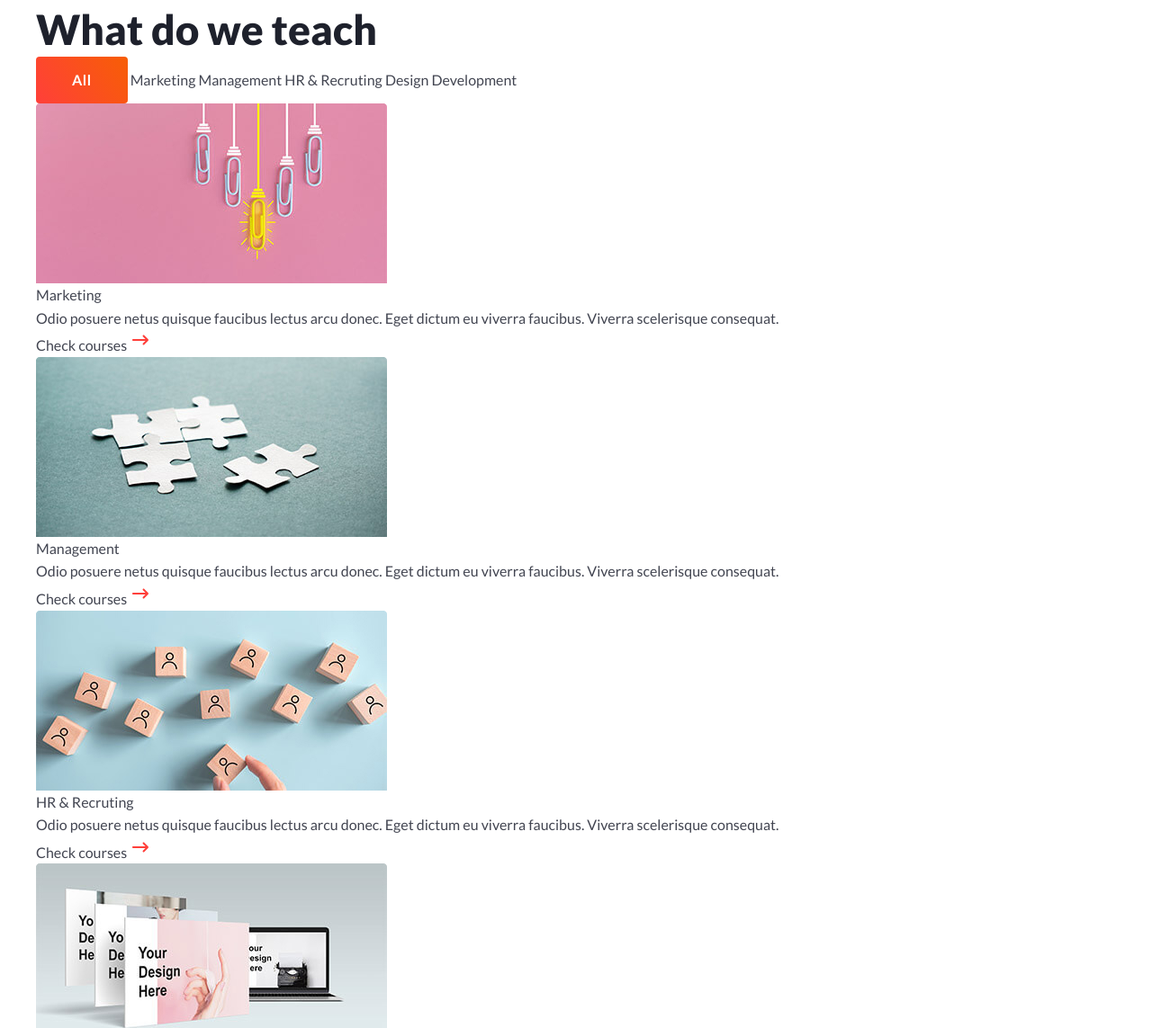
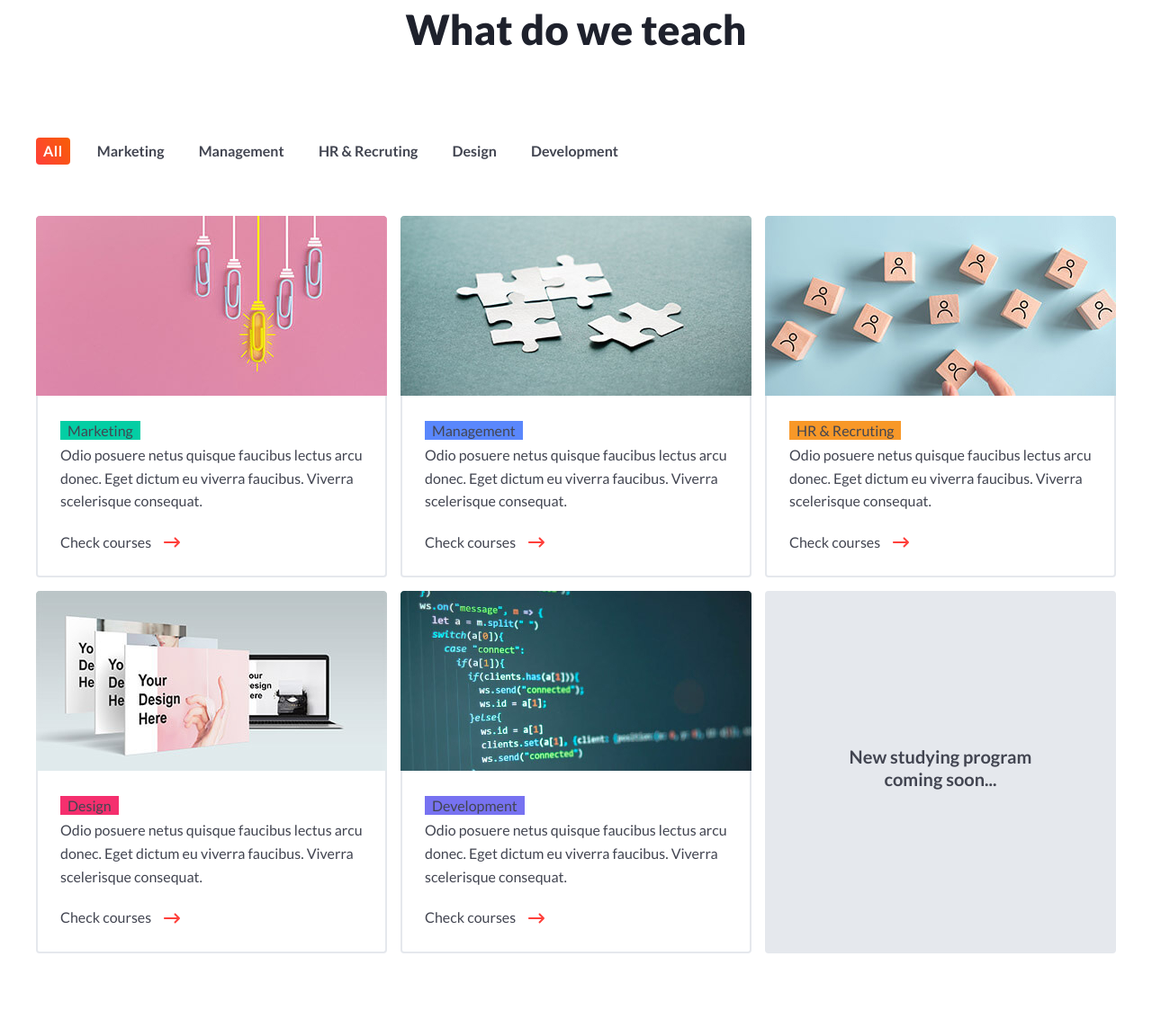
Before and after one commit to syrr66/rep1, a plain HTML site: page index.html in a window 1280 px wide. Shown: the part 2293-3436 px from the top of the page at 90% size. Drawn offline with Linux system fonts and the light colour scheme; files whose address does not match are found by name.

Commit message:
Update style.css

```diff
--- a/style.css
+++ b/style.css
@@ -377,3 +377,101 @@ html, body {
     margin-right: 16px;
     color: #FF3F3A
 }
+
+
+/* --------------------------------------------- */
+
+.services__heading {
+    margin: 0 auto 90px;
+    text-align: center;
+}
+
+.services__body {
+    padding-bottom: 178px;
+}
+
+.services__body-buttons {
+    display: flex;
+    margin-bottom: 57px;
+    justify-content: space-between;
+    max-width: 655px;
+    font-weight: 600;
+
+}
+
+.services__body-button {
+    padding: 1px 8px;
+    line-height: 28px;
+}
+
+.services__body-content {
+    display: grid;
+    grid-template: repeat(2, 1fr) / repeat(3, 1fr);
+    gap:15px;
+}
+
+.services__content-tab-grey {
+    display: flex;
+    border-radius: 4px;
+    background-color: #E5E8ED;
+    align-items: center;
+    justify-content: center;
+}
+
+.services__grey-text{
+    width: 242px;
+    height:60px;
+    font-weight: 700;
+    font-size: 20px;
+    color:#424551;
+    text-align: center;
+}
+
+.services__tab-container {
+    padding: 25px;
+    border-bottom: 2px solid #E5E8ED;
+    border-right: 2px solid #E5E8ED;
+    border-left: 2px solid #E5E8ED;
+    border-bottom-left-radius: 4px;
+    border-bottom-right-radius: 4px;
+}
+
+.services__tab-button {
+    margin-bottom: 20px;
+    padding: 1px 8px;
+    line-height: 28px;
+}
+
+
+.services__tab-text {
+    margin-bottom: 20px;
+}
+
+.services__tab-reference{
+    display: flex;
+}
+
+.services__reference-text:hover {
+    color: #FF3F3A;
+}
+
+.services__tab-reference svg{
+    align-self:end;
+    transform: translateX(11px);
+}
+
+.tab-button-1 {
+    background-color: #03CEA4;
+}
+.tab-button-2 {
+    background-color: #5A87FC;
+}
+.tab-button-3 {
+    background-color: #F89828;
+}
+.tab-button-4 {
+    background-color: #F52F6E;
+}
+.tab-button-5 {
+    background-color: #7772F1;
+}
```
